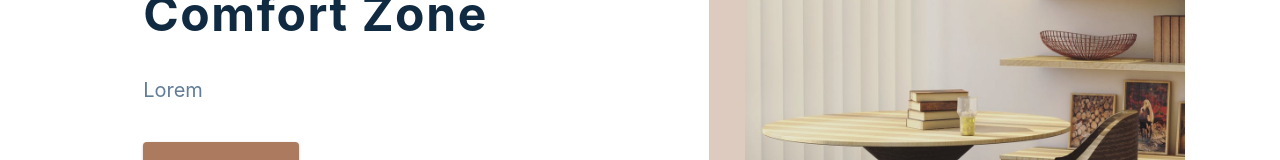
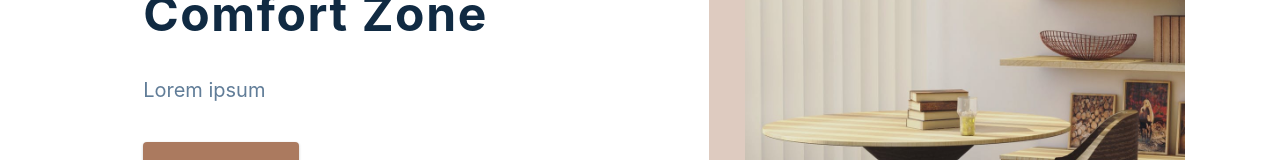
Before and after one commit to estherab/react-ecommerce, a React (Create React App) app: page / in a window 1280 px wide. Shown: the part 374-534 px from the top of the page. Built offline with nearby package versions, Linux system fonts and the light colour scheme.

Commit message:
Add hero page

```diff
--- a/src/components/Hero.js
+++ b/src/components/Hero.js
@@ -9,7 +9,7 @@ const Hero = () => {
     <Wrapper className='section-center'>
       <article className='content'>
         <h1>design your <br />comfort zone</h1>
-        <p>Lorem</p>
+        <p>Lorem ipsum</p>
         <Link to='/products' className='btn hero-btn'>
           Show now
         </Link>
```
